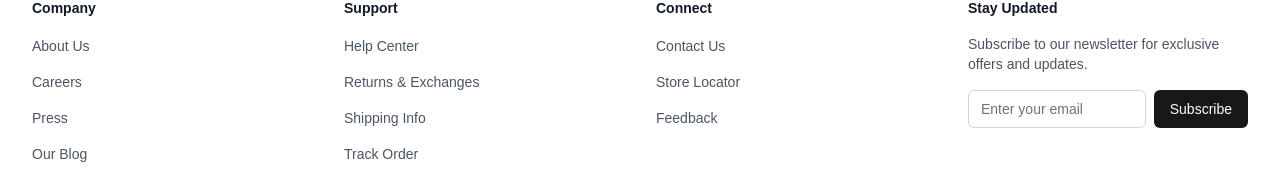
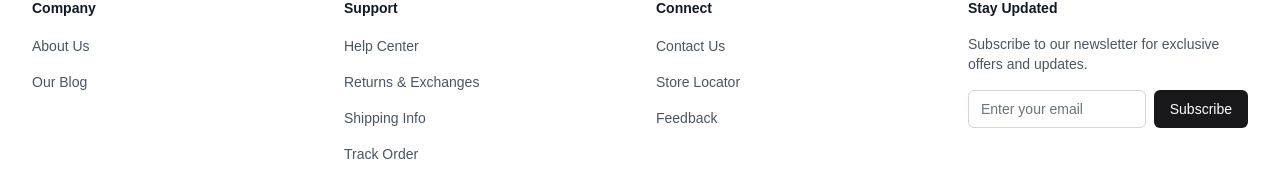
Before and after one commit to enocgit/local-store, a Next.js app: page / in a window 1280 px wide. Shown: the part 1376-1556 px from the top of the page. Built offline with nearby package versions, Linux system fonts and the light colour scheme; no server answers; the database is empty.

Commit message:
clean up footer

```diff
--- a/components/Footer.tsx
+++ b/components/Footer.tsx
@@ -4,8 +4,6 @@ import { Facebook, Instagram, Twitter } from "lucide-react";
 const footerLinks = {
   company: [
     { name: "About Us", href: "/about" },
-    { name: "Careers", href: "#" },
-    { name: "Press", href: "#" },
     { name: "Our Blog", href: "#" },
   ],
   support: [
```
